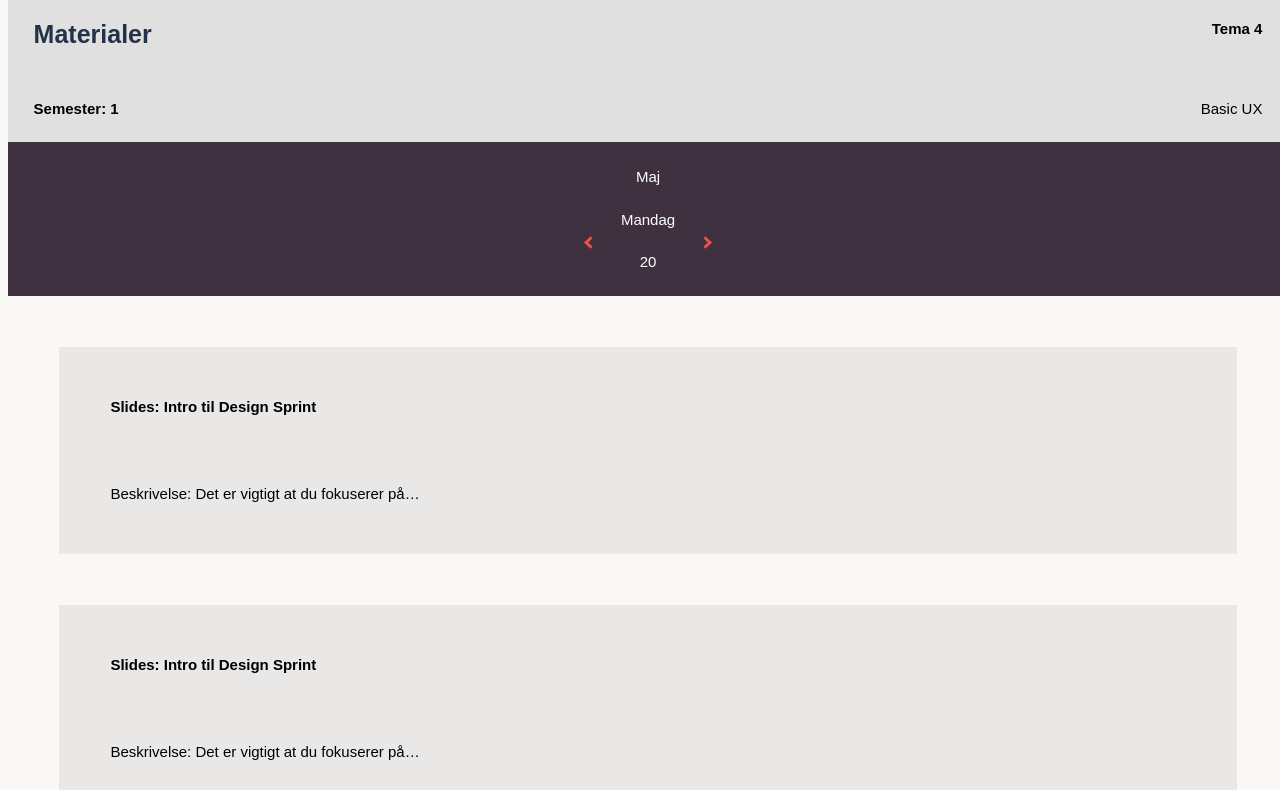
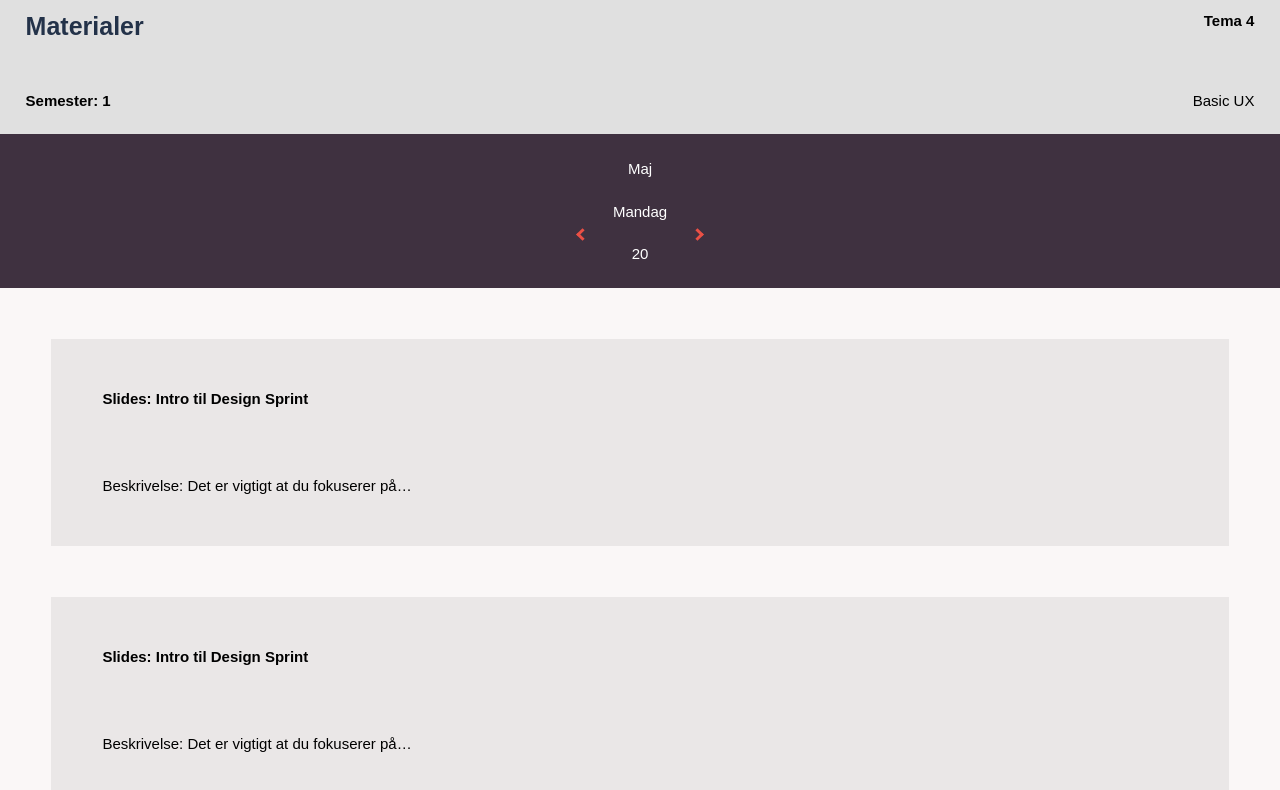
Before and after one commit to maja669e/04.02.01_web_prototype, a plain HTML site: page materialer.html in a window 1280 px wide. Shown: the part 78-868 px from the top of the page. Drawn offline with Linux system fonts and the light colour scheme.

Commit message:
0 margin på css

```diff
--- a/afleveringer.css
+++ b/afleveringer.css
@@ -1,13 +1,9 @@
-html {
-    height: 100%;
-    min-height: 100%;
-
-}
-
 body {
     background-color: #FAF7F7;
     height: 100%;
     width: 100%;
+    margin: 0;
+    padding: 0;
     position: relative;
     font-family: 'Roboto', sans-serif;
     width: auto;
--- a/hold.css
+++ b/hold.css
@@ -1,11 +1,7 @@
-html {
-    height: 100%;
-    min-height: 100%;
-    position: relative;
-}
-
 body {
     background-color: #FAF7F7;
+    margin: 0;
+    padding: 0;
     height: 100%;
     width: 100%;
     position: relative;
--- a/logind.css
+++ b/logind.css
@@ -2,9 +2,8 @@ body {
     background-color: #EDEDED;
     margin: 0;
     padding: 0;
-    width: 100vw;
-    height: 56.25vw;
-    position: absolute;
+    height: 100%;
+    width: 100%;
 }
 
 html {
@@ -14,10 +13,6 @@ html {
 img {
     100%;
 }
-
-
-
-
 
 #header_log {
     background-color: #EA5045;
--- a/materialer.css
+++ b/materialer.css
@@ -1,11 +1,7 @@
-html {
-    height: 100%;
-    min-height: 100%;
-    position: relative;
-}
-
 body {
     background-color: #FAF7F7;
+    margin: 0;
+    padding: 0;
     height: 100%;
     width: 100%;
     position: relative;
--- a/style.css
+++ b/style.css
@@ -2,8 +2,8 @@ body {
     background-color: #EDEDED;
     margin: 0;
     padding: 0;
-    width: 100vw;
-    height: 56.25vw;
+    height: 100%;
+    width: 100%;
     position: absolute;
 }
 
```
